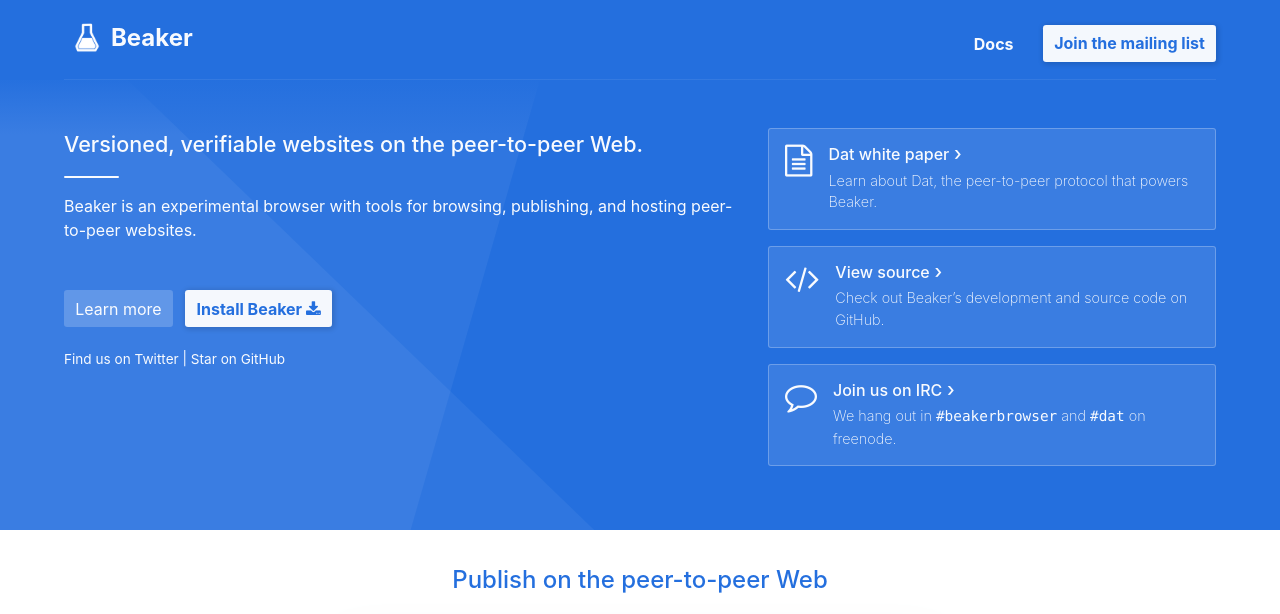
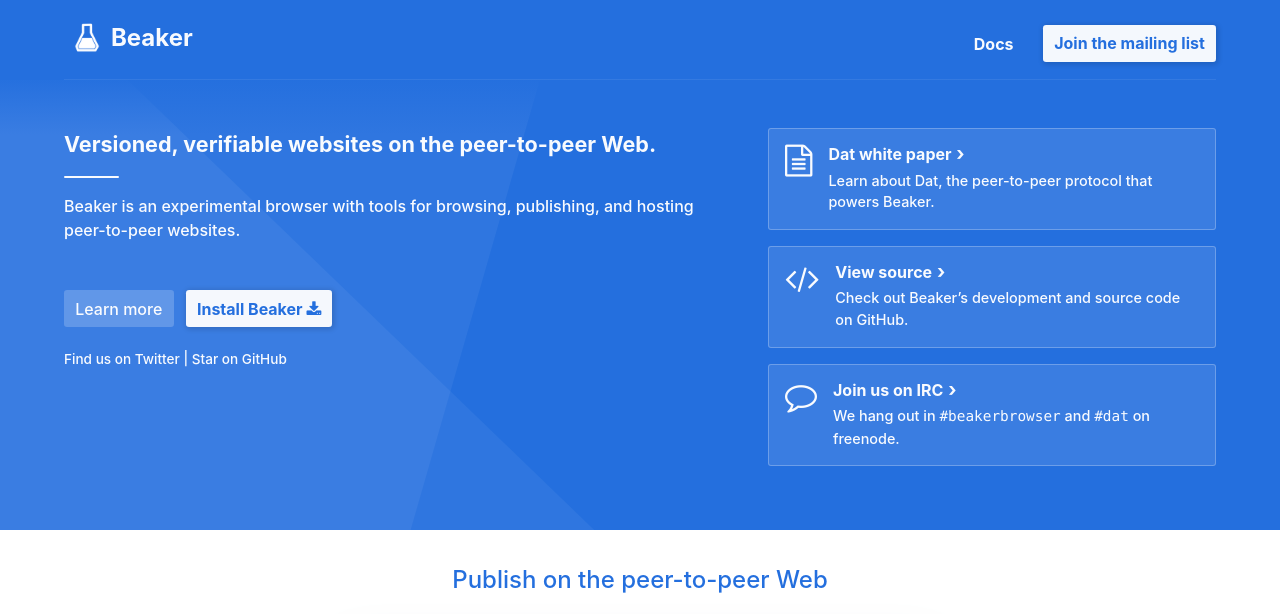
Before and after one commit to beakerbrowser/beakerbrowser.com, a Jekyll site: the page built from index.html, in a window 1280 px wide. Shown: the top 614 px of the page. Built offline with Jekyll 4.4.1, drawn with Linux system fonts in a browser that asks for light colours; grey boxes are pictures that could not be loaded.

Commit message:
Use antialiasing for text on dark backgrounds

```diff
--- a/css/base/_type.scss
+++ b/css/base/_type.scss
@@ -11,3 +11,8 @@
   font-family: Consolas, 'Lucida Console', Monaco, Menlo, monospace;
   font-size: .9rem;
 }
+
+%antialiased {
+  -webkit-font-smoothing: antialiased;
+  -moz-osx-font-smoothing: grayscale;
+}
--- a/css/layout/_footer.scss
+++ b/css/layout/_footer.scss
@@ -1,5 +1,6 @@
 .footer {
   @extend %shrink-text-phone;
+  @extend %antialiased;
   background: $footer-bg;
   color: $text--dark-bg;
   display: flex;
--- a/css/layout/_header.scss
+++ b/css/layout/_header.scss
@@ -1,4 +1,5 @@
 .header {
+  @extend %antialiased;
   @extend %shrink-text-phone;
   position: relative;
   background: $header-bg;
--- a/css/layout/_nav.scss
+++ b/css/layout/_nav.scss
@@ -2,6 +2,7 @@
   position: absolute;
   top: 25px;
   right: 10px;
+  @extend %antialiased;
 
   @include respond-to(tablet) {
     right: 0;
--- a/css/pages/_home.scss
+++ b/css/pages/_home.scss
@@ -4,6 +4,8 @@
   color: $text--dark-bg;
   padding: 3em 0 4em 0;
   @extend %shrink-text-phone;
+  @extend %antialiased;
+  font-weight: 500;
 
   @include respond-to(tablet) {
     font-size: 1rem;
@@ -68,7 +70,7 @@
 
   &__tagline {
     font-size: 1.35rem;
-    font-weight: 500;
+    font-weight: 700;
   }
 
   &__description {
@@ -143,6 +145,7 @@
       font-size: 1rem;
       line-height: .85;
       margin-bottom: .5em;
+      font-weight: 700;
 
       &:after {
         content: '\203A';
@@ -154,7 +157,6 @@
 
     .description {
       font-size: .9rem;
-      font-weight: 200;
     }
   }
 }
@@ -426,6 +428,7 @@
     background: $download-bg;
     padding: 3em 0 4em 0;
     color: $text--dark-bg;
+    @extend %antialiased;
     @extend %shrink-text-phone;
 
     .divider {
```
